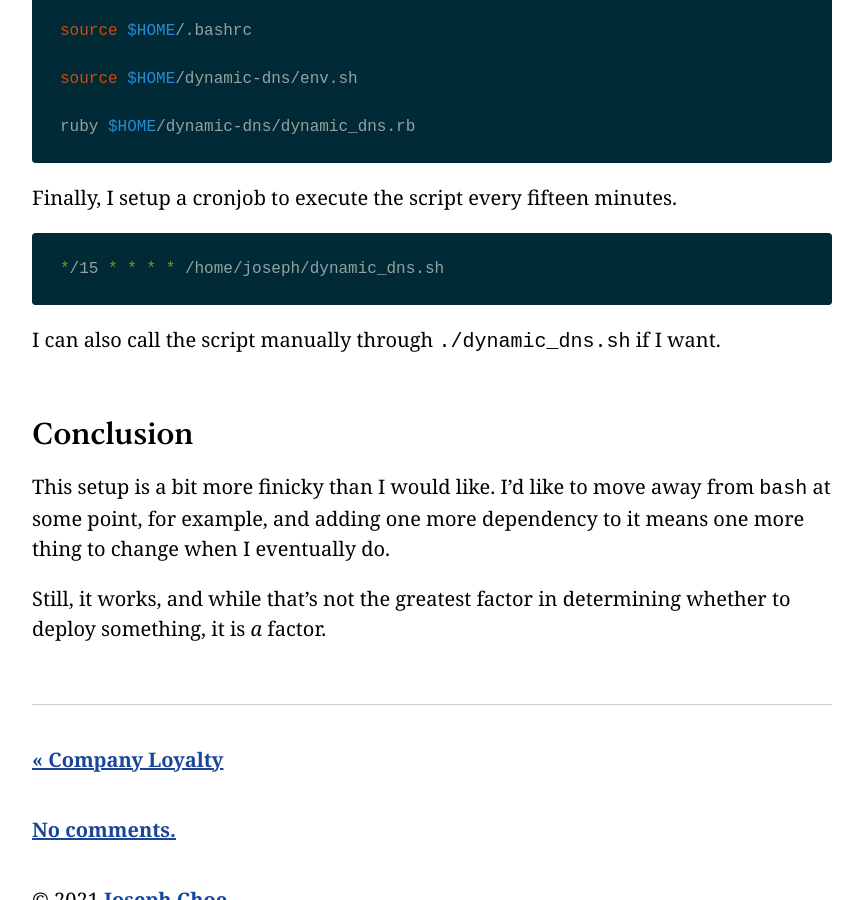
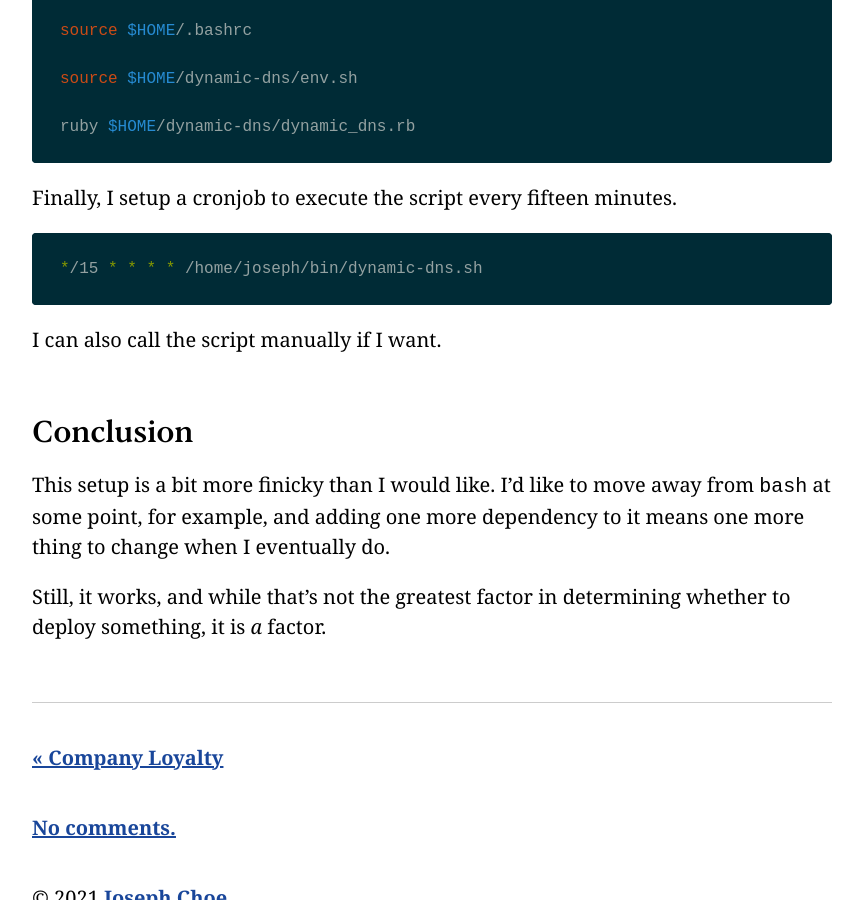
Before and after one commit to josephchoe/josephchoe.com, a Jekyll site: the page built from _app/_posts/essay/2021-12-17-dynamic-dns.md, in a window 1280 px wide and 900 px high, scrolled down 3338 px. Shown: the whole window, without its empty margins (208-1071 px from the left). Built offline with Jekyll 4.4.1, drawn with Linux system fonts in a browser that asks for light colours.

Commit message:
Essay - Dynamic DNS correction

````diff
--- a/_app/_posts/essay/2021-12-17-dynamic-dns.md
+++ b/_app/_posts/essay/2021-12-17-dynamic-dns.md
@@ -114,10 +114,10 @@ ruby $HOME/dynamic-dns/dynamic_dns.rb
 Finally, I setup a cronjob to execute the script every fifteen minutes.
 
 ```sh
-*/15 * * * * /home/joseph/dynamic_dns.sh
+*/15 * * * * /home/joseph/bin/dynamic-dns.sh
 ```
 
-I can also call the script manually through `./dynamic_dns.sh` if I want.
+I can also call the script manually if I want.
 
 ## Conclusion
 
````
